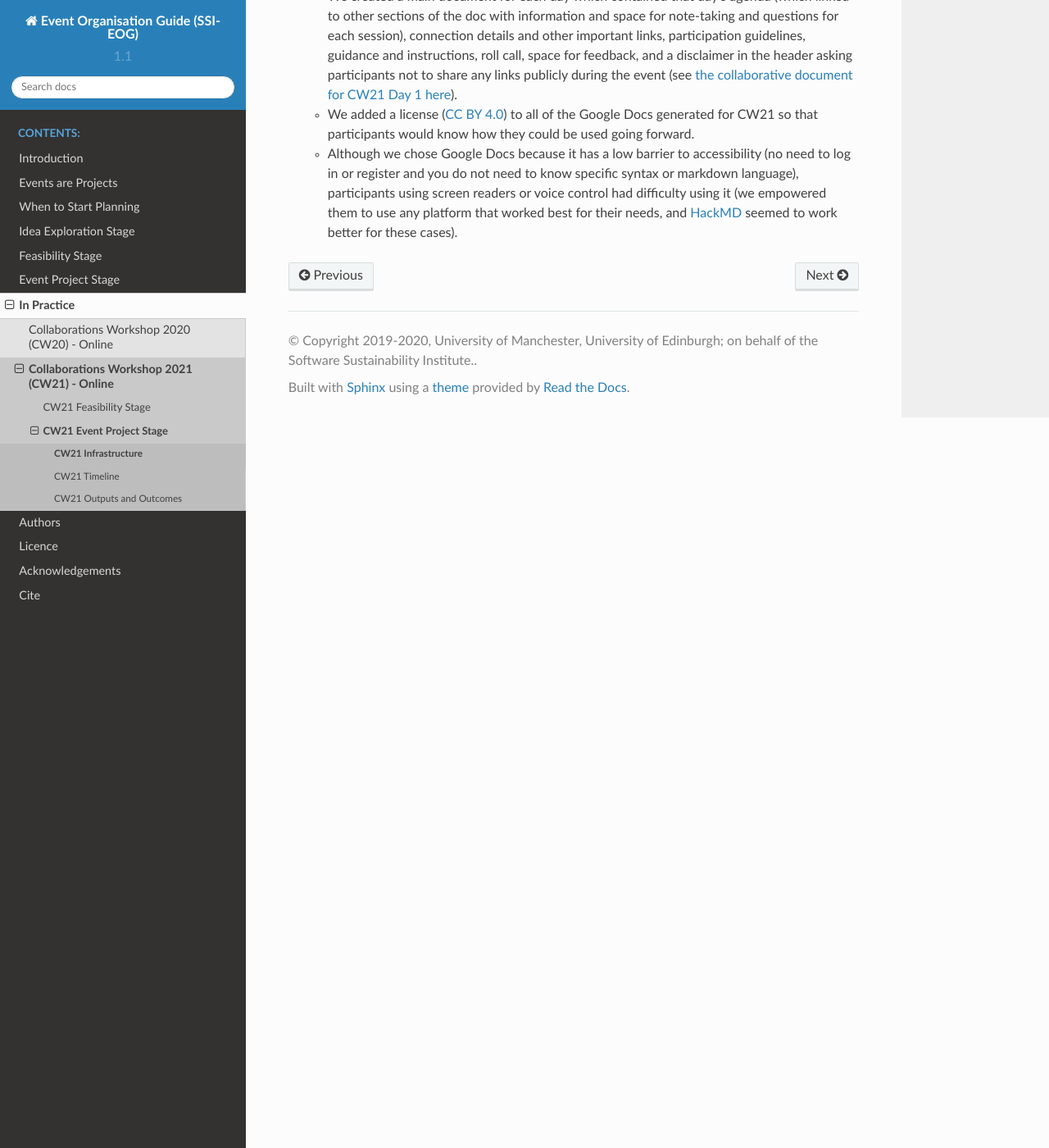
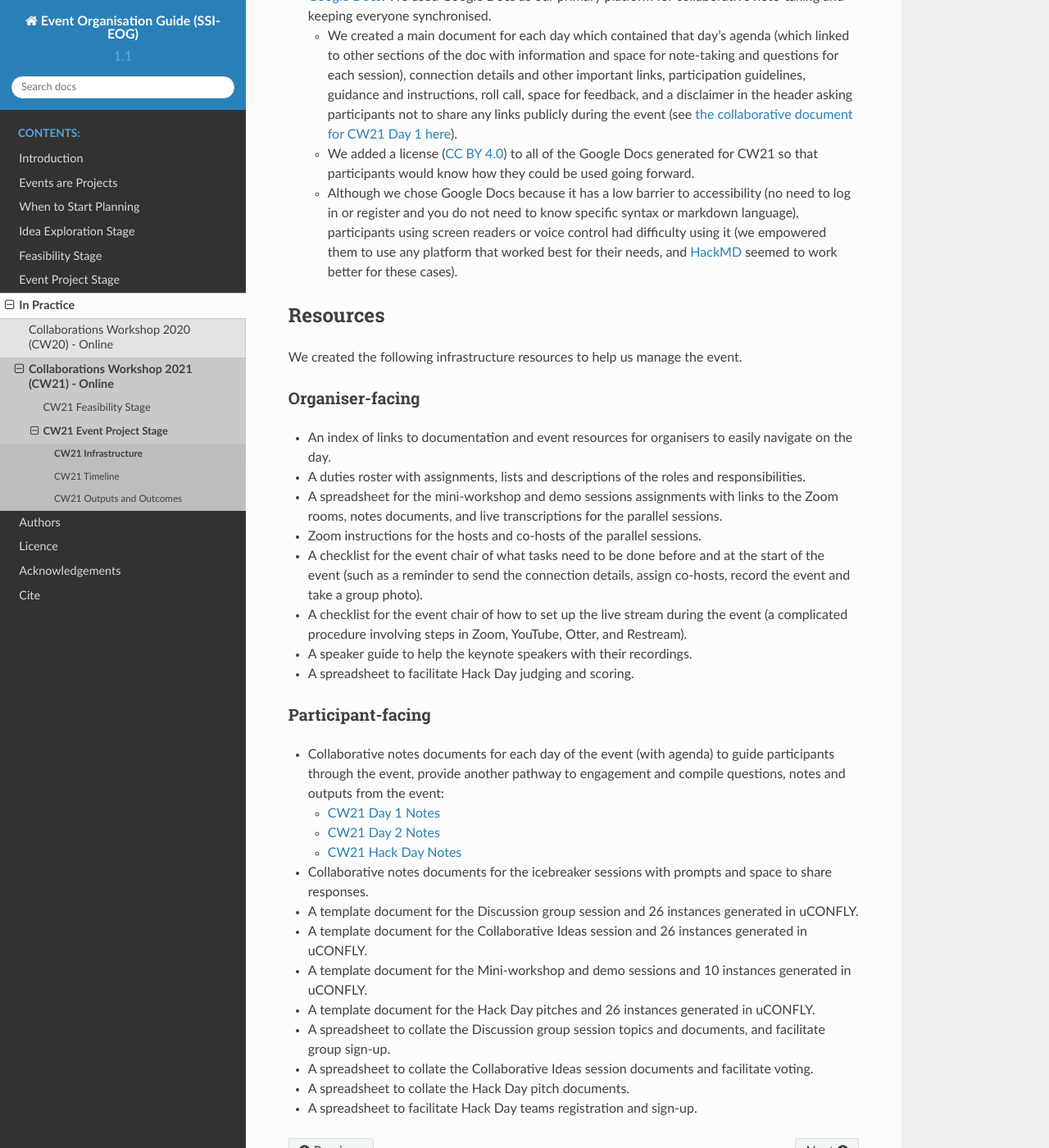
Before and after one commit to softwaresaved/event-organisation-guide, a Sphinx documentation site: the page built from docs/eog/eog-in-practice/cw21/event-project-stage/eps-infrastructure.rst, in a window 1280 px wide and 1400 px high, scrolled down 2622 px. Shown: the whole window at 82% size. Built offline with Sphinx 7.4.7 and the Read the Docs theme 2.0.0, drawn with Linux system fonts in a browser that asks for light colours; some of the changed text lies outside the part shown.

Commit message:
add resources to eps infrastructure

```diff
--- a/docs/eog/eog-in-practice/cw21/event-project-stage/eps-infrastructure.rst
+++ b/docs/eog/eog-in-practice/cw21/event-project-stage/eps-infrastructure.rst
@@ -7,6 +7,8 @@ However, we also ended up using many additional platforms to achieve our goals.
 
 Platforms
 -------------
+
+We used the following platforms to help us organise and run the event.
 
 Event management
 ^^^^^^^^^^^^^^^^^^^
@@ -81,3 +83,40 @@ Collaborative documenting
   - We created a main document for each day which contained that day's agenda (which linked to other sections of the doc with information and space for note-taking and questions for each session), connection details and other important links, participation guidelines, guidance and instructions, roll call, space for feedback, and a disclaimer in the header asking participants not to share any links publicly during the event (see `the collaborative document for CW21 Day 1 here <http://bit.ly/ssi-cw21-day1-notes>`_).
   - We added a license (`CC BY 4.0 <https://creativecommons.org/licenses/by/4.0/>`_) to all of the Google Docs generated for CW21 so that participants would know how they could be used going forward.
   - Although we chose Google Docs because it has a low barrier to accessibility (no need to log in or register and you do not need to know specific syntax or markdown language), participants using screen readers or voice control had difficulty using it (we empowered them to use any platform that worked best for their needs, and `HackMD <https://hackmd.io>`_ seemed to work better for these cases).
+
+
+Resources
+----------
+
+We created the following infrastructure resources to help us manage the event.
+
+Organiser-facing
+^^^^^^^^^^^^^^^^^^^^^^^^^^
+
+- An index of links to documentation and event resources for organisers to easily navigate on the day.
+- A duties roster with assignments, lists and descriptions of the roles and responsibilities.
+- A spreadsheet for the mini-workshop and demo sessions assignments with links to the Zoom rooms, notes documents, and live transcriptions for the parallel sessions.
+- Zoom instructions for the hosts and co-hosts of the parallel sessions.
+- A checklist for the event chair of what tasks need to be done before and at the start of the event (such as a reminder to send the connection details, assign co-hosts, record the event and take a group photo).
+- A checklist for the event chair of how to set up the live stream during the event (a complicated procedure involving steps in Zoom, YouTube, Otter, and Restream).
+- A speaker guide to help the keynote speakers with their recordings.
+- A spreadsheet to facilitate Hack Day judging and scoring.
+
+Participant-facing
+^^^^^^^^^^^^^^^^^^^^^^^^^^
+
+- Collaborative notes documents for each day of the event (with agenda) to guide participants through the event, provide another pathway to engagement and compile questions, notes and outputs from the event:
+
+  - `CW21 Day 1 Notes <http://bit.ly/ssi-cw21-day1-notes>`_
+  - `CW21 Day 2 Notes <http://bit.ly/ssi-cw21-day2-notes>`_
+  - `CW21 Hack Day Notes <http://bit.ly/ssi-cw21-hack-day-notes>`_
+
+- Collaborative notes documents for the icebreaker sessions with prompts and space to share responses.
+- A template document for the Discussion group session and 26 instances generated in uCONFLY.
+- A template document for the Collaborative Ideas session and 26 instances generated in uCONFLY.
+- A template document for the Mini-workshop and demo sessions and 10 instances generated in uCONFLY.
+- A template document for the Hack Day pitches and 26 instances generated in uCONFLY.
+- A spreadsheet to collate the Discussion group session topics and documents, and facilitate group sign-up.
+- A spreadsheet to collate the Collaborative Ideas session documents and facilitate voting.
+- A spreadsheet to collate the Hack Day pitch documents.
+- A spreadsheet to facilitate Hack Day teams registration and sign-up.
```
